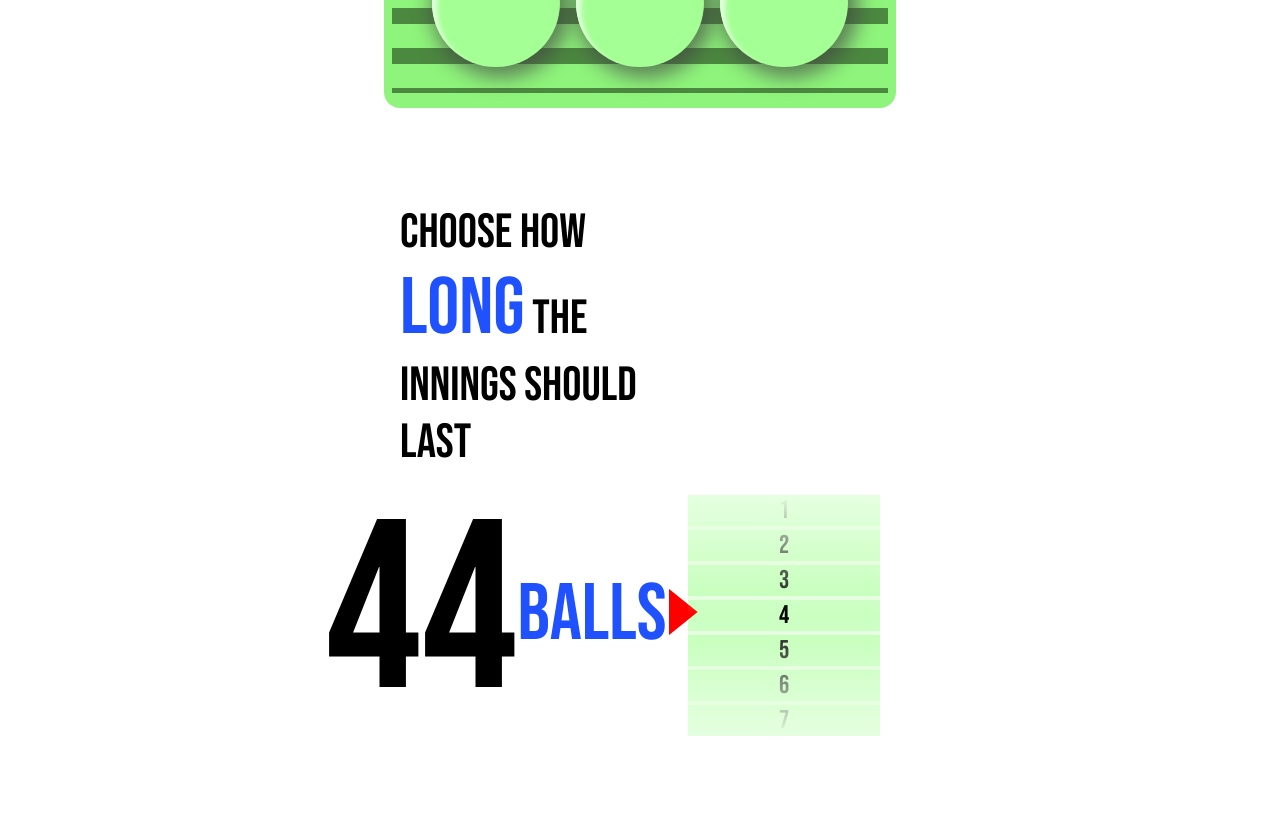
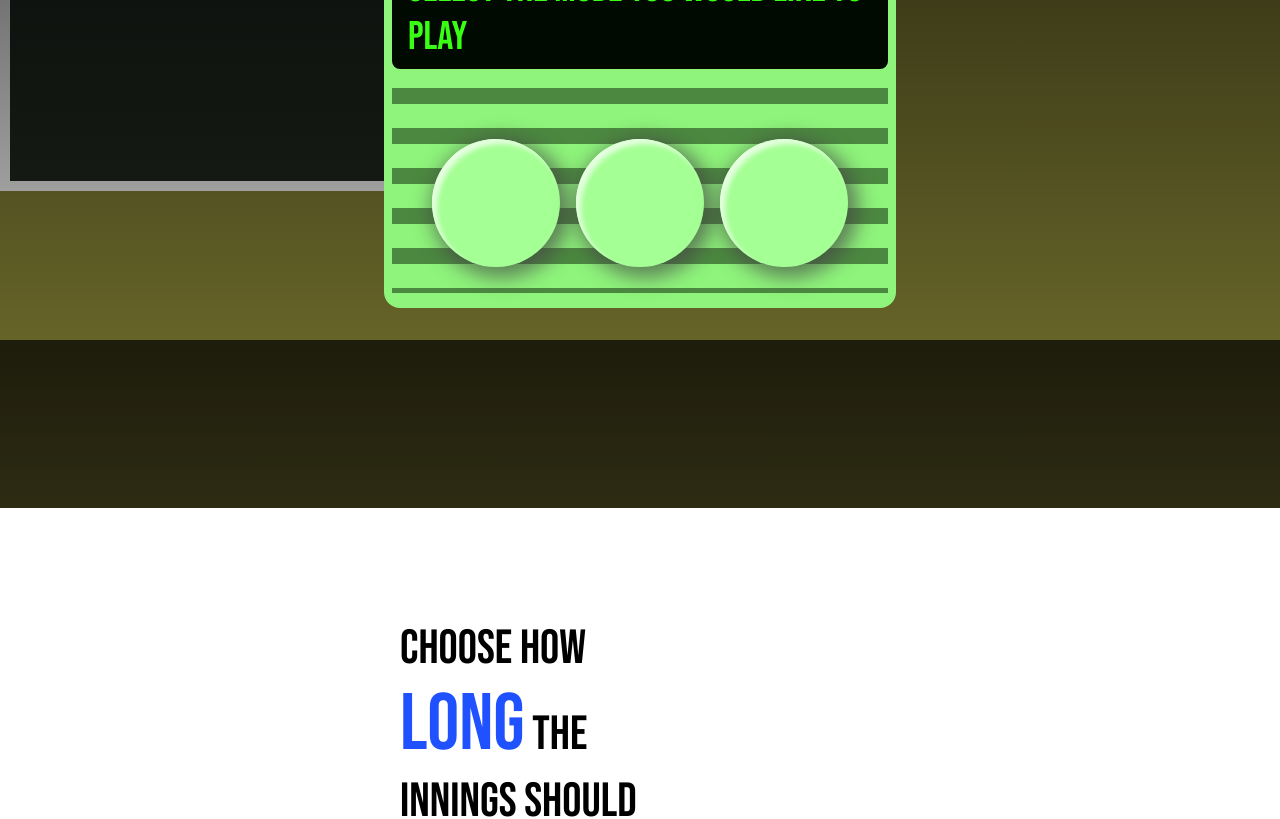
Before and after one commit to DeepKumar7106/baseball, a React (Vite) app in the folder frontend/: page / in a window 1280 px wide. Shown: the part 2740-3559 px from the top of the page. Built offline with nearby package versions, Linux system fonts and the light colour scheme.

Commit message:
bg added

```diff
--- a/frontend/src/components/GameTweaker.jsx
+++ b/frontend/src/components/GameTweaker.jsx
@@ -54,6 +54,7 @@ export default function GameTweaker() {
                             </div>
                         </div>
                     </div>
+                </section>
 
 
                     {/* Ball count selector component */}
@@ -66,7 +67,6 @@ export default function GameTweaker() {
                     {isToss && <Toss
                         gameDetails = {gameDetails} setGameDetails = {setGameDetails}
                     ></Toss>}
-                </section>
         </>
     )
 }
--- a/frontend/src/scss/components/BallCountSelector.scss
+++ b/frontend/src/scss/components/BallCountSelector.scss
@@ -3,7 +3,7 @@
 @use 'sass:color';
 
 .ball-count {
-    width: 100%;
+    width: 50%;
     padding: 10vh;
     margin-block: 2vh;
 
--- a/frontend/src/scss/components/toss.scss
+++ b/frontend/src/scss/components/toss.scss
@@ -1,3 +1,9 @@
 @use '../utils/variables' as *;
 @use '../utils/mixins' as *;
 @use 'sass:color';
+
+.toss_section {
+    width: 100vw;
+    height: 100vh;
+    background: color.adjust($color-accent, $lightness: -50%, $saturation: -30%);
+}
--- a/frontend/src/scss/main.scss
+++ b/frontend/src/scss/main.scss
@@ -12,5 +12,6 @@
 @use 'components/game.scss';
 @use 'components/mainmenu.scss';
 @use 'components/BallCountSelector.scss';
+@use 'components/toss.scss';
 @use 'pages/home.scss';
 @use 'pages/history.scss';
--- a/frontend/src/scss/pages/home.scss
+++ b/frontend/src/scss/pages/home.scss
@@ -155,8 +155,15 @@ body:has(.home-main) {
 
 // game mode selector
 .section__game {
-    width: 50%;
+    width: 100%;
     justify-items: center;
+    align-content: center;
+    min-height: 100vh;
+    background-image:
+        linear-gradient(rgba(0, 0, 0, 0.8), rgba(0, 0, 0, 0.1)),
+        url('../../../public/imgs/modeBG.png');
+    background-color: black;
+
 
     &__mode-wrapper {
         --mode-radius: 1vh;
```
Also changed, not shown: frontend/public/imgs/modeBG.png (added).
